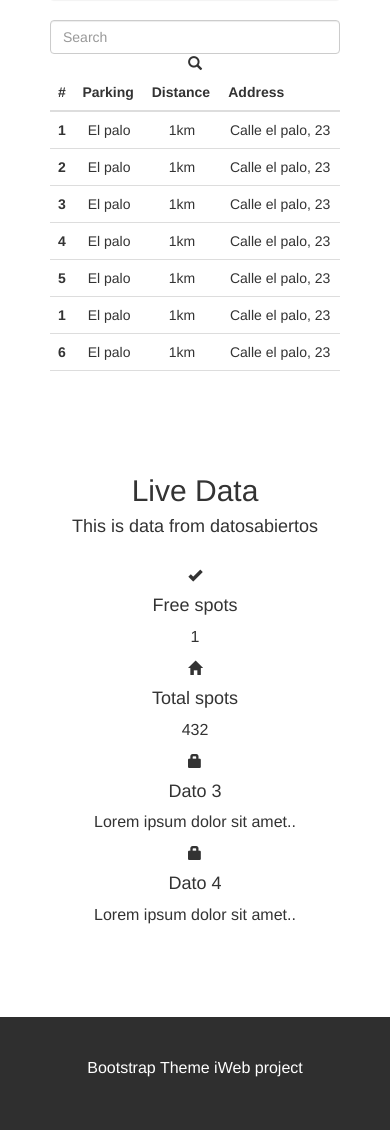
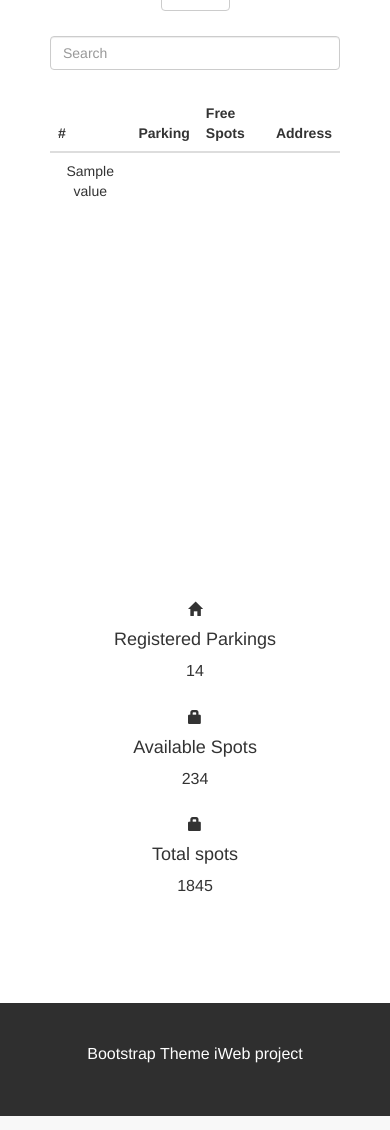
Before and after one commit to Nellogy/iweb_client, a Django app: template templates/parking/page.html in a window 390 px wide. Shown: the part 462-1592 px from the top of the page. Run offline with Django 3.2, Linux system fonts and the light colour scheme; the template is opened without the code that fills it: most values are stand-ins (such as "Sample title", 1, 10 or a date in 2020); some libraries are stand-ins or nearby versions.

Commit message:
Improvements in templates

```diff
--- a/templates/parking/base.html
+++ b/templates/parking/base.html
@@ -1,13 +1,88 @@
 <!DOCTYPE html>
 <html lang="en">
 <head>
+<meta charset="utf-8">
+  <meta name="viewport" content="width=device-width, initial-scale=1">
+  <link rel="stylesheet" href="https://maxcdn.bootstrapcdn.com/bootstrap/3.4.0/css/bootstrap.min.css">
+  <script src="https://ajax.googleapis.com/ajax/libs/jquery/3.4.1/jquery.min.js"></script>
+  <script src="https://maxcdn.bootstrapcdn.com/bootstrap/3.4.0/js/bootstrap.min.js"></script>
+  <style>
+  .container-fluid {
+    padding: 60px 50px;
+  }
+  @media screen and (max-width: 768px) {
+    .col-sm-4 {
+      text-align: center;
+      margin: 25px 0;
+    }
+  }
+
+  @media (min-width: 768px) {
+    .bd-placeholder-img-lg {
+      font-size: 3.5rem;
+    }
+  }
+  .bg-4 {
+    background-color: #2f2f2f; /* Black Gray */
+    color: #fff;
+  }
+  .container-fluid {
+    padding-top: 40px;
+    padding-bottom: 40px;
+  }
+    .my-custom-scrollbar {
+    position: relative;
+    height: 400px;
+    overflow: auto;
+    }
+    .table-wrapper-scroll-y {
+    display: block;
+    }
+
+  .navbar {
+    padding-top: 15px;
+    padding-bottom: 15px;
+    border: 0;
+    border-radius: 0;
+    margin-bottom: 0;
+    font-size: 12px;
+    letter-spacing: 2px;
+  }
+    .table-row{
+     cursor:pointer;
+    }
+  p {font-size: 16px;}
+   #myInput {
+    padding: 20px;
+    margin-top: -6px;
+    border: 0;
+    border-radius: 0;
+    background: #f1f1f1;
+  }
+  </style>
+
+  <script>
+      $(document).ready(function($) {
+        $(".table-row").click(function() {
+            window.document.location = $(this).data("href");
+        });
+      });
+
+  </script>
+
+  <script>
+      $(document).ready(function($) {
+        $(".table-row").click(function() {
+            window.document.location = $(this).data("href");
+        });
+      });
+
+  </script>
     {% block header %}
     {% endblock %}
 </head>
 <body>
-<a href="https://api.openweathermap.org/data/2.5/weather?id=2514256&appid=a616b07331d06ea639f3b99c87ef5830&units=metric&lang=es">hola que ase</a>
     {% block content %}
-
     {% endblock %}
 </body>
 </html>
--- a/templates/parking/page.html
+++ b/templates/parking/page.html
@@ -1,83 +1,12 @@
-<!DOCTYPE html>
-<html lang="en">
-<head>
-  <!-- Theme Made By www.w3schools.com - No Copyright -->
-  <title>Bootstrap Theme Company Page</title>
-  <meta charset="utf-8">
-  <meta name="viewport" content="width=device-width, initial-scale=1">
-  <link rel="stylesheet" href="https://maxcdn.bootstrapcdn.com/bootstrap/3.4.0/css/bootstrap.min.css">
-  <script src="https://ajax.googleapis.com/ajax/libs/jquery/3.4.1/jquery.min.js"></script>
-  <script src="https://maxcdn.bootstrapcdn.com/bootstrap/3.4.0/js/bootstrap.min.js"></script>
-  <style>
-  .container-fluid {
-    padding: 60px 50px;
-  }
-  .logo {
-    font-size: 200px;
-  }
-  @media screen and (max-width: 768px) {
-    .col-sm-4 {
-      text-align: center;
-      margin: 25px 0;
-    }
-  }
+{% extends 'parking/base.html' %}
 
-  @media (min-width: 768px) {
-    .bd-placeholder-img-lg {
-      font-size: 3.5rem;
-    }
-  }
-  .bg-4 {
-    background-color: #2f2f2f; /* Black Gray */
-    color: #fff;
-  }
-  .container-fluid {
-    padding-top: 40px;
-    padding-bottom: 40px;
-  }
-    .my-custom-scrollbar {
-    position: relative;
-    height: 300px;
-    overflow: auto;
-    }
-    .table-wrapper-scroll-y {
-    display: block;
-    }
-  .profile {
-     font-size: 15px;
-  }
-  .navbar {
-    padding-top: 15px;
-    padding-bottom: 15px;
-    border: 0;
-    border-radius: 0;
-    margin-bottom: 0;
-    font-size: 12px;
-    letter-spacing: 5px;
-  }
-    .table-row{
-     cursor:pointer;
-    }
-
-  .map{
-      height: 300px;
-  }
-  p {font-size: 16px;}
-  </style>
-
-  <script>
-      $(document).ready(function($) {
-        $(".table-row").click(function() {
-            window.document.location = $(this).data("href");
-        });
-      });
-
-  </script>
+{% block header %}
+    <title>MainMapView</title>
 
     <script>
         function myMap() {
-        let mapProp= {
-          center:new google.maps.LatLng(36.719101, -4.420083),
+            let mapProp = {
+                center: new google.maps.LatLng(36.719101, -4.420083),
                 zoomControl: true,
                 mapTypeControl: false,
                 scaleControl: false,
@@ -87,15 +16,19 @@
                 zoom: 14,
             };
 
-        let map = new google.maps.Map(document.getElementById("googleMap"),mapProp);
+            let map = new google.maps.Map(document.getElementById("googleMap"), mapProp);
         }
     </script>
 
     <script async defer
-      src="https://maps.googleapis.com/maps/api/js?key=AIzaSyBmSgcdFBstr0iulZUzGm8AfTnIjVGSFEQ&callback=myMap">
+            src="https://maps.googleapis.com/maps/api/js?key='apiKey'&callback=myMap">
     </script>
-</head>
-<body>
+
+    <title>MapView</title>
+{% endblock %}
+
+
+{% block content %}
 
     <!-- Navbar -->
     <nav class="navbar navbar-default">
@@ -106,13 +39,24 @@
                 </button>
                 <a class="navbar-brand" href="#">PARKAROUND</a>
             </div>
-    <ul class="nav navbar-nav navbar-right">
-      <li><span class="glyphicon glyphicon-cloud"></span> {{ weather }}</li>
-      <li><span class="glyphicon glyphicon-certificate"></span> {{ temperature }}</li>
-      <li><span class="glyphicon glyphicon-alert"></span> {{ humidity }}</li>
-      <li><span class=""></span> |</li>
-      <li><a href="#"><span class="glyphicon glyphicon-user profile"></span> Profile</a></li>
+            <div class="container">
+                <div class="navbar-nav navbar-right" style="padding-top: 15px">
+                    <span class="glyphicon glyphicon-cloud"></span> {{ weather }}
+                    <span class="glyphicon glyphicon-certificate"></span> {{ temperature }}
+                    <span class="glyphicon glyphicon-tint"></span> {{ humidity }}
+                    <span class=""></span> |
+                    <span class="dropdown">
+                    <button class="btn btn-default dropdown-toggle" type="button" data-toggle="dropdown">Profile
+                        <span class="glyphicon glyphicon-user profile"></span>
+                    </button>
+                    <ul class="dropdown-menu" role="menu" aria-labelledby="menu1">
+                        <li role="presentation"><a role="menuitem" tabindex="-1" href="#">Edit</a></li>
+                        <li role="presentation" class="divider"></li>
+                        <li role="presentation"><a role="menuitem" tabindex="-1" href="#">Sign out</a></li>
                     </ul>
+                </span>
+                </div>
+            </div>
         </div>
     </nav>
 
@@ -130,117 +74,72 @@
             </div>
 
             <div class="col-sm-7">
+                <div class="row">
+                    <div class="col-sm-1">
                         <form class="form-inline">
-            <input class="form-control form-control-sm ml-3 w-75" type="text" placeholder="Search"
-            aria-label="Search">
+                            <div class="dropdown">
+                                <button class="btn btn-default dropdown-toggle" type="button" data-toggle="dropdown">
+                                    Filter
+                                    <span class="caret"></span></button>
+                                <ul class="dropdown-menu">
+                                    <li><a role="menuitem">ID</a></li>
+                                    <li><a role="menuitem">name</a></li>
+                                </ul>
+                            </div>
+                        </form>
+                    </div>
+                    <div class="col-sm-4">
+                        <input class="form-control" type="text" placeholder="Search" aria-label="Search">
+                    </div>
+                </div>
 
-            <span class="glyphicon glyphicon-search"></span>
-        </form>
                 <div class="table-wrapper-scroll-y my-custom-scrollbar">
                     <table class="table table-borderless-responsive table-hover">
                         <thead>
                         <tr>
                             <th scope="col">#</th>
                             <th scope="col">Parking</th>
-                  <th scope="col">Distance</th>
+                            <th scope="col">Free Spots</th>
                             <th scope="col">Address</th>
                         </tr>
                         </thead>
                         <tbody>
-                <tr class="table-row"data-href="#">
-                  <th scope="row">1</th>
-                  <td>El palo</td>
-                  <td>1km</td>
-                  <td>Calle el palo, 23</td>
+                        {% for item in parkingList %}
+                            <tr class="table-row" data-href="#">
+                                {% for key, value in item.items %}
+                                    {% if key == 'id' %}
+                                        <th scope="row">{{ value }}</th>
+                                    {% endif %}
+                                    {% if key != 'id' %}
+                                        <td>{{ value }}</td>
+                                    {% endif %}
+                                {% endfor %}
                             </tr>
-                <tr class="table-row"data-href="#">
-                  <th scope="row">2</th>
-                  <td>El palo</td>
-                  <td>1km</td>
-                  <td>Calle el palo, 23</td>
-                </tr>
-                <tr class="table-row"data-href="#">
-                  <th scope="row">3</th>
-                  <td>El palo</td>
-                  <td>1km</td>
-                  <td>Calle el palo, 23</td>
-                </tr>
-                <tr class="table-row"data-href="#">
-                  <th scope="row">4</th>
-                  <td>El palo</td>
-                  <td>1km</td>
-                  <td>Calle el palo, 23</td>
-                </tr>
-                <tr class="table-row"data-href="#">
-                  <th scope="row">5</th>
-                  <td>El palo</td>
-                  <td>1km</td>
-                  <td>Calle el palo, 23</td>
-                </tr>
-                <tr class="table-row"data-href="#">
-                  <th scope="row">1</th>
-                  <td>El palo</td>
-                  <td>1km</td>
-                  <td>Calle el palo, 23</td>
-                </tr>
-                <tr class="table-row"data-href="#">
-                  <th scope="row">6</th>
-                  <td>El palo</td>
-                  <td>1km</td>
-                  <td>Calle el palo, 23</td>
-                </tr>
-                <tr class="table-row"data-href="#">
-                  <th scope="row">7</th>
-                  <td>El palo</td>
-                  <td>1km</td>
-                  <td>Calle el palo, 23</td>
-                </tr>
-                <tr class="table-row"data-href="#">
-                  <th scope="row">8</th>
-                  <td>El palo</td>
-                  <td>1km</td>
-                  <td>Calle el palo, 23</td>
-                </tr>
-                <tr class="table-row"data-href="#">
-                  <th scope="row">9</th>
-                  <td>El palo</td>
-                  <td>1km</td>
-                  <td>Calle el palo, 23</td>
-                </tr>
-
+                        {% endfor %}
                         </tbody>
                     </table>
                 </div>
             </div>
-
         </div>
     </div>
 
-<!-- Container (Services Section) -->
+    <!-- 2nd Container-->
     <div class="container-fluid text-center">
-  <h2>Live Data</h2>
-  <h4>This is data from datosabiertos</h4>
-  <br>
         <div class="row">
-    <div class="col-sm-3">
-      <span class="glyphicon glyphicon-ok"></span>
-      <h4>Free spots</h4>
-      <p>1</p>
+            <div class="col-sm-4">
+                <span class="glyphicon glyphicon-home"></span>
+                <h4>Registered Parkings</h4>
+                <p>14</p>
             </div>
-    <div class="col-sm-3">
-      <span class="glyphicon glyphicon-home"></span>
+            <div class="col-sm-4">
+                <span class="glyphicon glyphicon-lock"></span>
+                <h4>Available Spots</h4>
+                <p>234</p>
+            </div>
+            <div class="col-sm-4">
+                <span class="glyphicon glyphicon-lock"></span>
                 <h4>Total spots</h4>
-      <p>432</p>
-    </div>
-    <div class="col-sm-3">
-      <span class="glyphicon glyphicon-lock"></span>
-      <h4>Dato 3</h4>
-      <p>Lorem ipsum dolor sit amet..</p>
-    </div>
-    <div class="col-sm-3">
-      <span class="glyphicon glyphicon-lock"></span>
-      <h4>Dato 4</h4>
-      <p>Lorem ipsum dolor sit amet..</p>
+                <p>1845</p>
             </div>
         </div>
         <br><br>
@@ -252,5 +151,4 @@
         <p>Bootstrap Theme iWeb project</p>
     </footer>
 
-</body>
-</html>
+{% endblock %}
```
Also changed, not shown: parkings/views.py (+29 -6 lines), db.sqlite3, 1 other file. Lines whose indentation alone changed are shown as unchanged.
